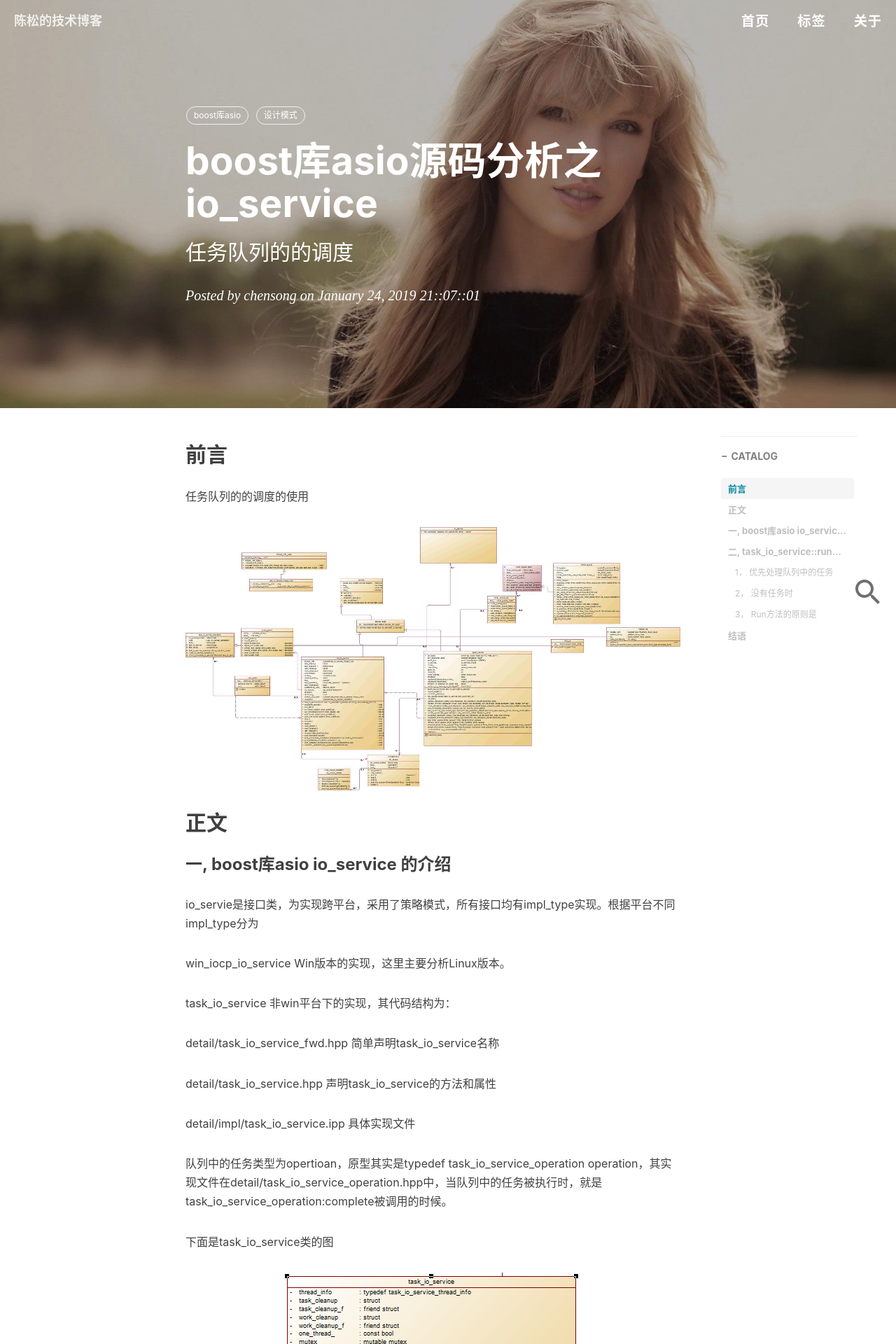
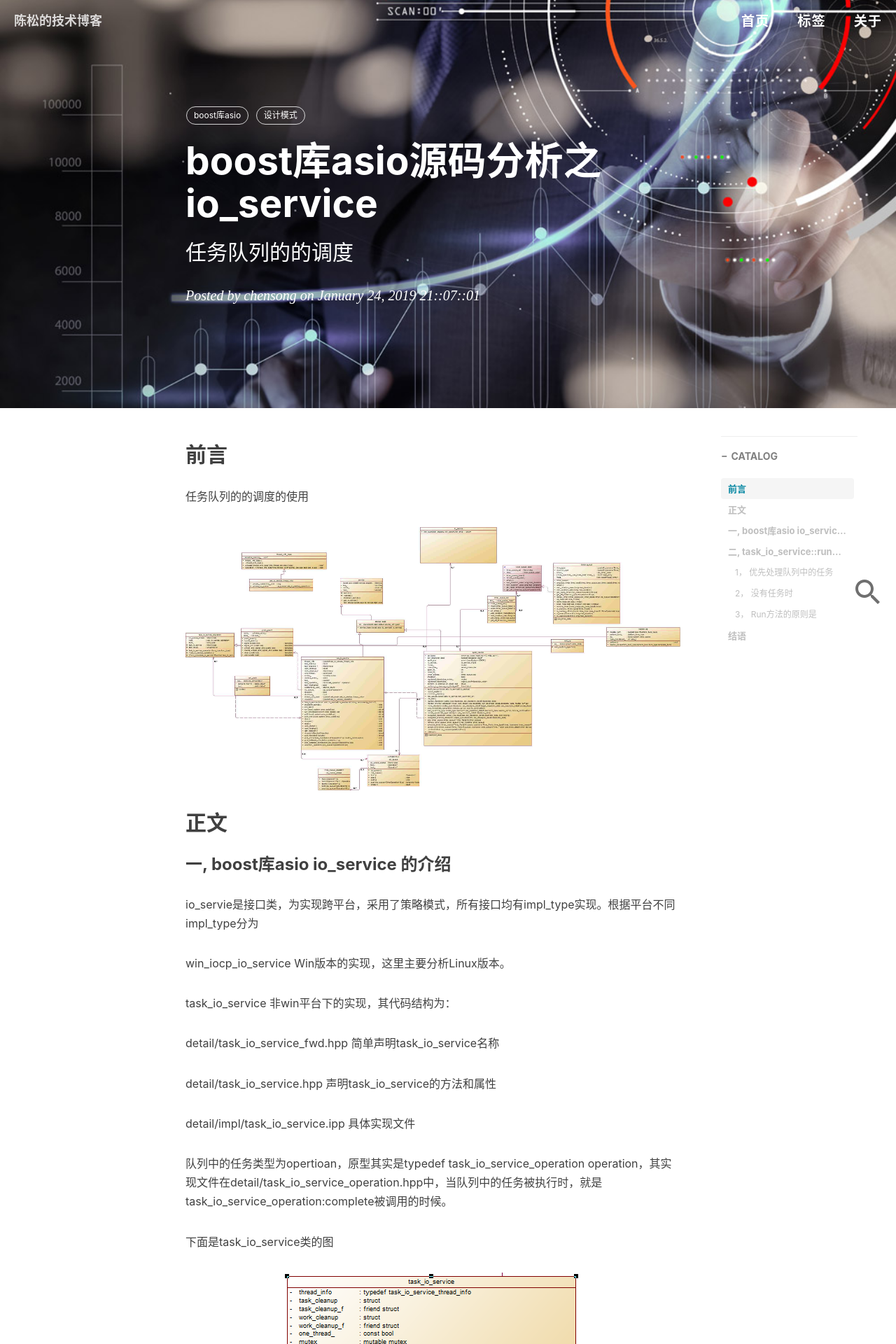
Before and after one commit to chensongpoixs/chensongpoixs.github.io, a Jekyll site: the page built from _posts/2019-01-24-boost库asio源码分析之io_service.md, in a window 1280 px wide. Shown: the top 1920 px of the page at 70% size. Built offline with Jekyll 4.4.1, drawn with Linux system fonts in a browser that asks for light colours; nearby versions of some CDN libraries; comment, search, counter and statistics services are not loaded.

Commit message:
io_service

```diff
--- a/_posts/2019-01-24-boost库asio源码分析之io_service.md
+++ b/_posts/2019-01-24-boost库asio源码分析之io_service.md
@@ -5,7 +5,7 @@ subtitle:   任务队列的的调度
 date:       2019-01-24
 times:      21::07::01
 author:     chensong
-header-img: img/2018-12-20/bg_ARII.jpg
+header-img: img/2019-01-24/bg_io_service.jpg
 catalog: 	 true
 tags:
     - boost库asio
```
Also changed, not shown: img/2019-01-24/bg_io_service.jpg (added).
